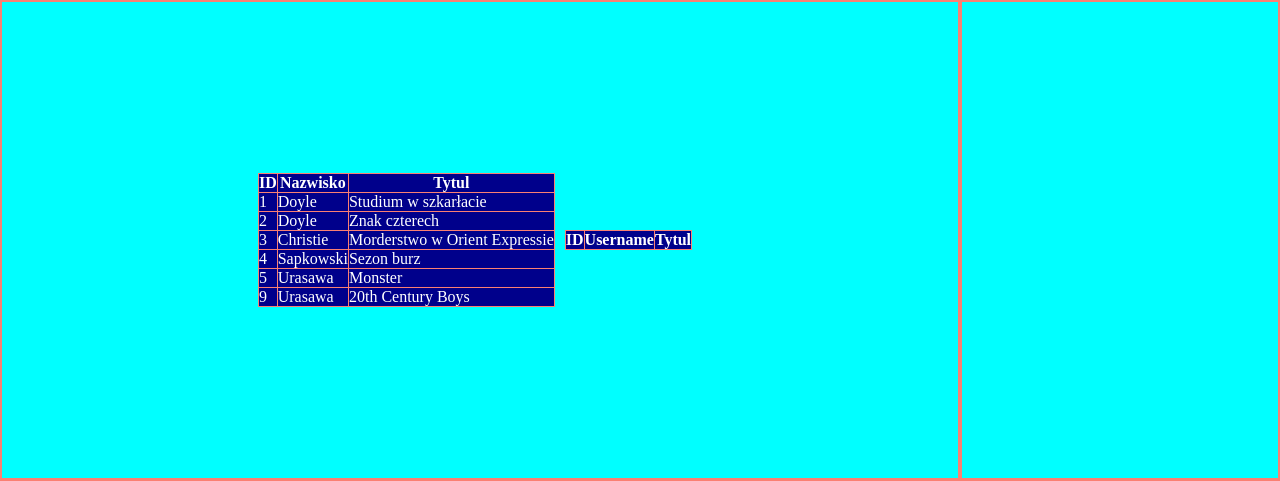
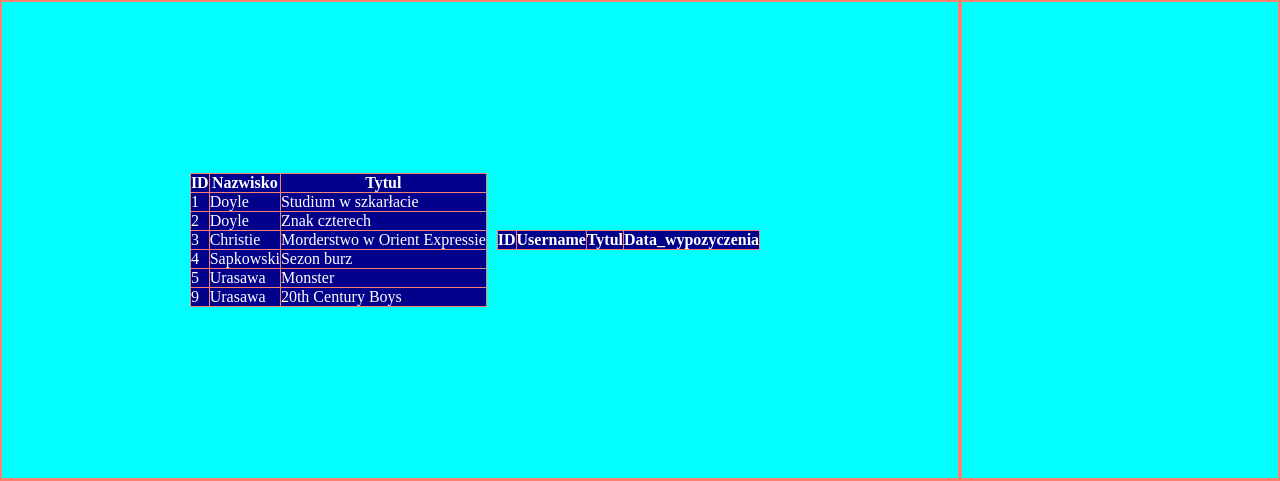
Before and after one commit to 3ti-2020/crud-wiele-do-wielu-oliwier-sikora, a PHP site: page /index.php in a window 1280 px wide. Shown: the part 160-641 px from the top of the page. Run offline with PHP 8.4, Linux system fonts and the light colour scheme; data comes from the database, SQL or seed files in the repository; data that the repository does not hold is empty.

Commit message:
Add files via upload

```diff
--- a/index.php
+++ b/index.php
@@ -108,13 +108,14 @@ if( isset($_SESSION['logowanie']) && $_SESSION['logowanie'] == 1){
         $dbname = "IzKON2j8qa";
 
         $conn = new mysqli($servername, $username, $password, $dbname);
-        $result=$conn->query("SELECT wypo.id, users.username, tytuly.tytul FROM wypo, users, tytuly WHERE wypo.id_user=users.id_user and wypo.id_tytul=tytuly.id_tytul");
+        $result=$conn->query("SELECT wypo.id, users.username, tytuly.tytul, wypo.data_wyp FROM wypo, users, tytuly WHERE wypo.id_user=users.id_user and wypo.id_tytul=tytuly.id_tytul");
 
         echo("<table class='tabelka' border=1>");
             echo("<tr>
             <th>ID</th>
             <th>Username</th>
             <th>Tytul</th>
+            <th>Data_wypozyczenia</th>
             </tr>");
 
                 while($row=$result->fetch_assoc() ){
@@ -122,6 +123,7 @@ if( isset($_SESSION['logowanie']) && $_SESSION['logowanie'] == 1){
                     echo("<td>".$row['id']."</td>");
                     echo("<td>".$row['username']."</td>");
                     echo("<td>".$row['tytul']."</td>");
+                    echo("<td>".$row['data_wyp']."</td>");
                     echo("</tr>");
                 }
 
```
